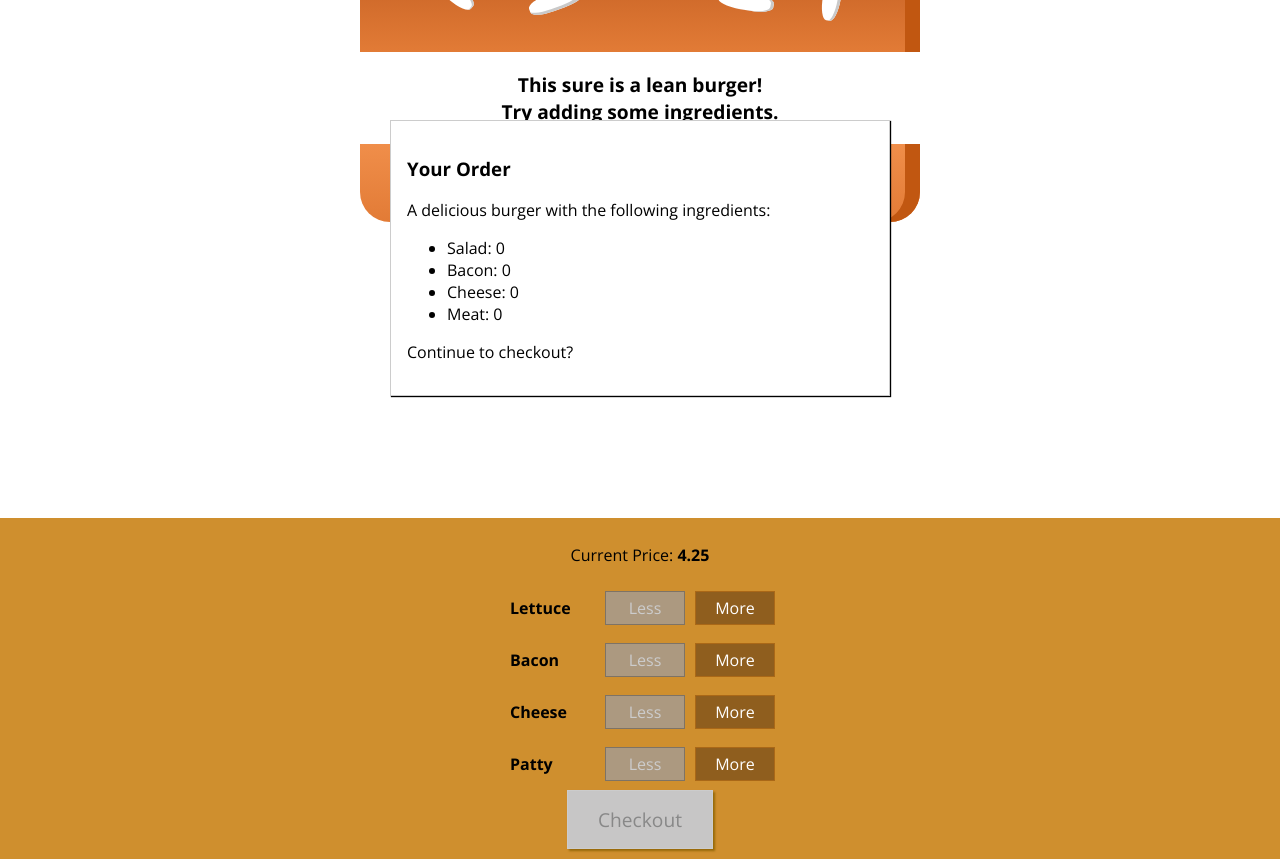
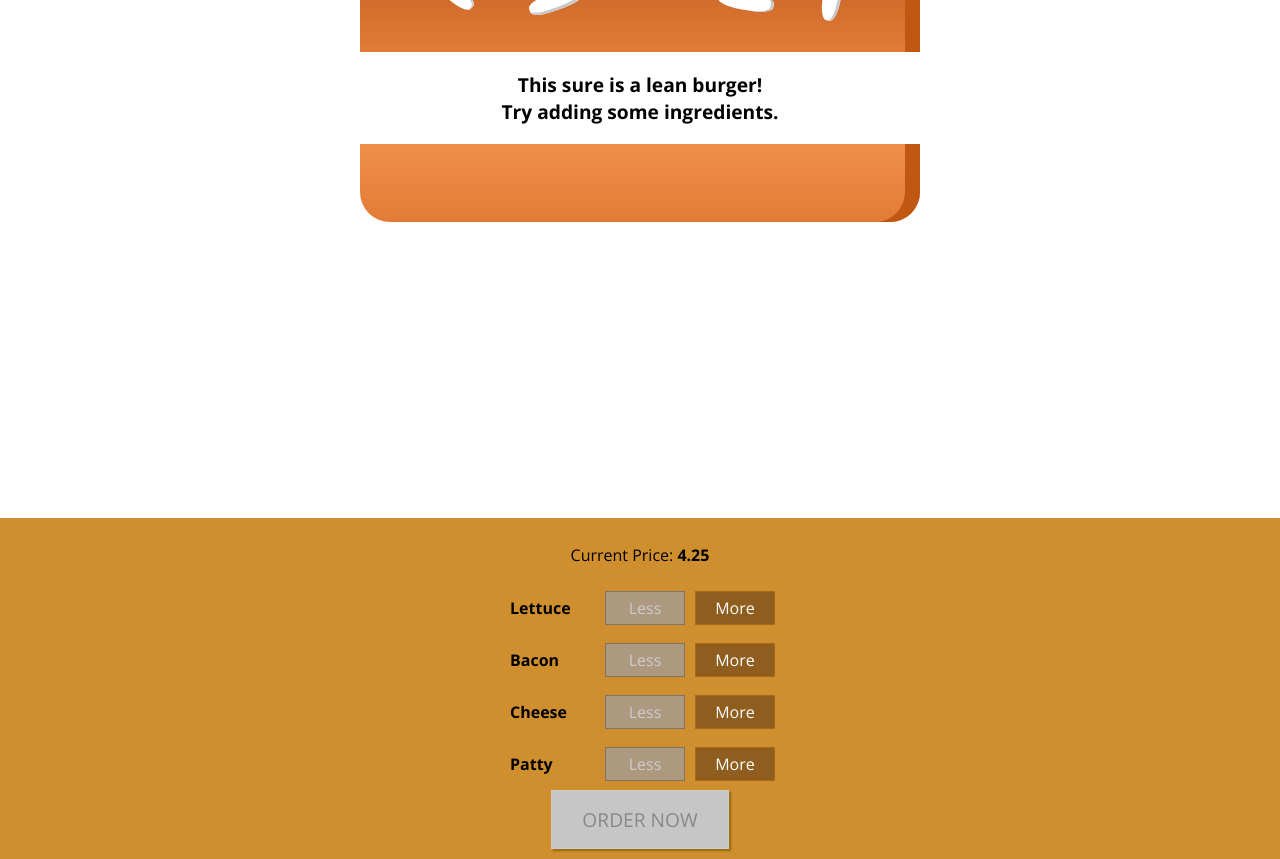
Before and after one commit to bernatowicz/berni-burgers, a React (Create React App) app: page / in a window 1280 px wide. Shown: the part 120-979 px from the top of the page. Built offline with nearby package versions, Linux system fonts and the light colour scheme.

Commit message:
Animate the modal order summary.

```diff
--- a/src/components/Burger/BuildControls/BuildControls.js
+++ b/src/components/Burger/BuildControls/BuildControls.js
@@ -23,8 +23,12 @@
         enabled={props.enabled[ctrl.type]}
       />
     ))}
-    <button className={classes.OrderButton} disabled={!props.purchaseable}>
-      Checkout
+    <button
+      className={classes.OrderButton}
+      disabled={!props.purchaseable}
+      onClick={props.purchaseHandler}
+    >
+      ORDER NOW
     </button>
   </div>
 );
--- a/src/components/ui/Modal/Modal.js
+++ b/src/components/ui/Modal/Modal.js
@@ -1,6 +1,16 @@
 import React from "react";
 import classes from "./Modal.module.css";
 
-const modal = (props) => <div className={classes.Modal}>{props.children}</div>;
+const modal = (props) => (
+  <div
+    className={classes.Modal}
+    style={{
+      transform: props.show ? "translateY(0)" : "translateY(-100vh)",
+      opacity: props.show ? "1" : "0",
+    }}
+  >
+    {props.children}
+  </div>
+);
 
 export default modal;
--- a/src/containers/BurgerBuilder/BurgerBuilder.js
+++ b/src/containers/BurgerBuilder/BurgerBuilder.js
@@ -22,6 +22,7 @@
     },
     totalPrice: 4.25,
     purchasable: false,
+    purchasing: false,
   };
 
   updatePurchaseState() {
@@ -61,6 +62,12 @@
     this.updatePurchaseState();
   };
 
+  purchaseHandler = () => {
+    this.setState({
+      purchasing: true,
+    });
+  };
+
   render() {
     const enabledRemoveButtons = { ...this.state.ingredients };
     for (let key in enabledRemoveButtons) {
@@ -69,7 +76,7 @@
 
     return (
       <Aux>
-        <Modal>
+        <Modal show={this.state.purchasing}>
           <OrderSummary ingredients={this.state.ingredients} />
         </Modal>
         <Burger ingredients={this.state.ingredients} />
@@ -79,6 +86,7 @@
           removeHandler={this.removeIngredientHandler}
           enabled={enabledRemoveButtons}
           purchaseable={this.state.purchaseable}
+          purchaseHandler={this.purchaseHandler}
         />
       </Aux>
     );
```
